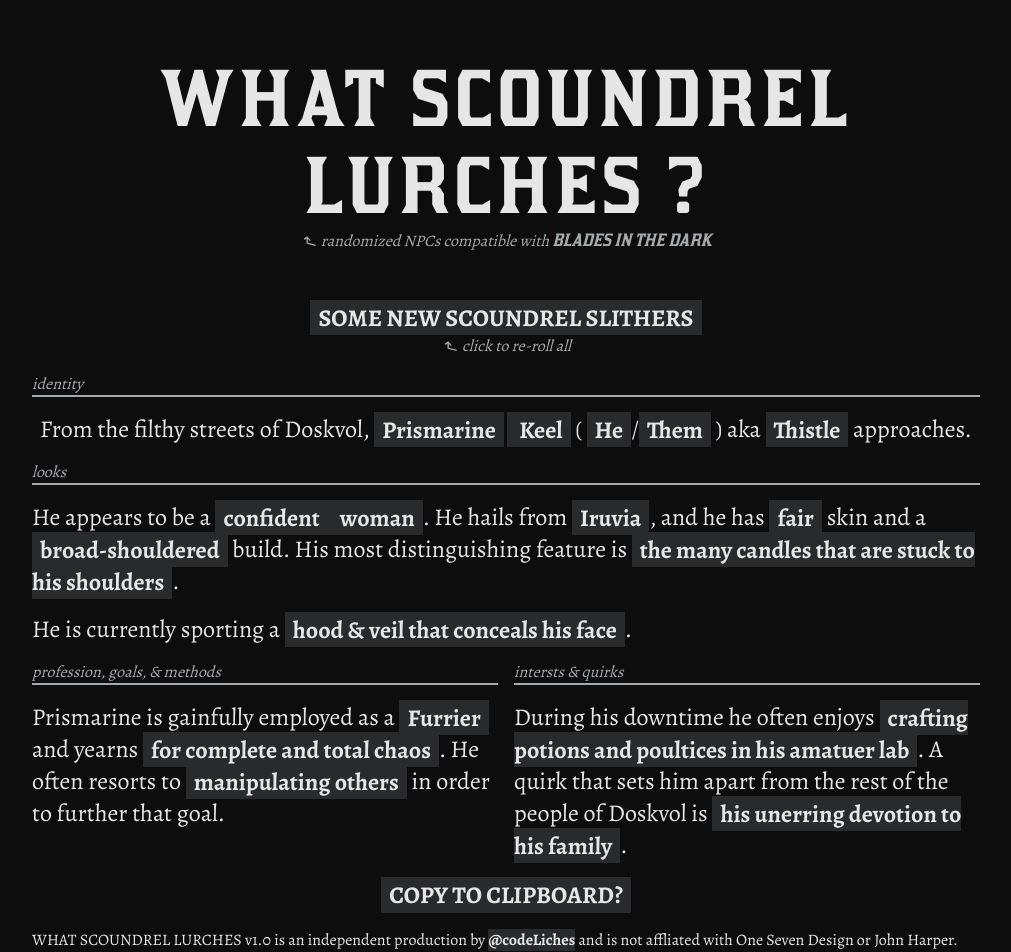
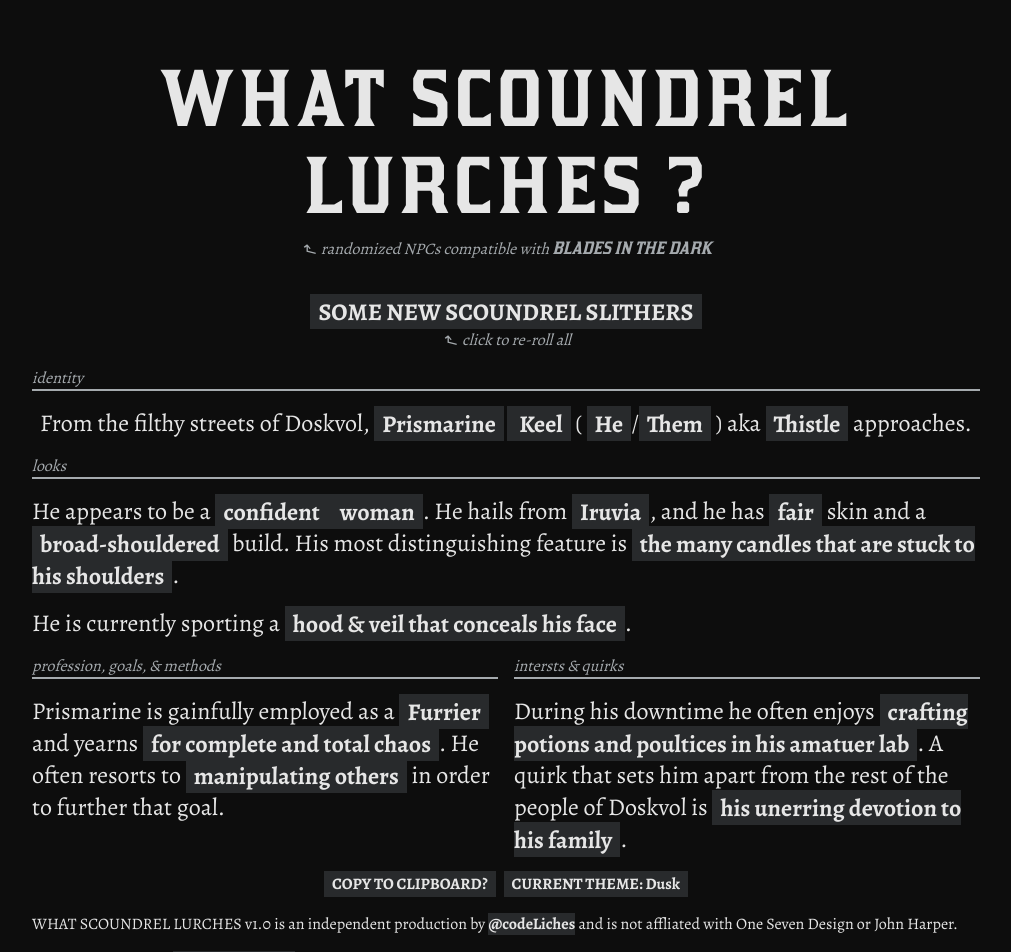
Before and after one commit to artliches/scoundrels, an Angular app: page /scoundrels/ in a window 1280 px wide. Shown: the top 952 px of the page, without its empty margins (134-1145 px from the left). Built offline with nearby package versions, Linux system fonts and the light colour scheme.

Commit message:
Added themes, more horns

```diff
--- /dev/null
+++ b/src/_services/theme.service.ts
@@ -0,0 +1,23 @@
+import { Injectable } from '@angular/core';
+import { BehaviorSubject } from 'rxjs';
+
+@Injectable({
+  providedIn: 'root'
+})
+export class ThemeService {
+    private currThemeId = 0;
+    private theme = new BehaviorSubject('dusk');
+    private themeArray = [
+        'dusk',
+        'pale'
+    ];
+    currentTheme = this.theme.asObservable();
+
+    constructor() { }
+
+    updateTheme() {
+        this.currThemeId = this.currThemeId === this.themeArray.length - 1 ?
+            0 : this.currThemeId + 1;
+        this.theme.next(this.themeArray[this.currThemeId]);
+    }
+}
--- a/src/app/app.component.html
+++ b/src/app/app.component.html
@@ -1,7 +1,9 @@
-<div class="scoundrel-grid">
+<div class="scoundrel-grid {{whatTheme}}">
   <header class="content-info-section">
     <h1 class="kristy-font">WHAT SCOUNDREL LURCHES ?</h1>
-    <em><span class="rotate-arrow">&#8626;</span>randomized NPCs compatible with <span class="kristy-font">BLADES IN THE DARK</span></em>
+    <span>
+      <em><span class="rotate-arrow">&#8626;</span>randomized NPCs compatible with <span class="kristy-font">BLADES IN THE DARK</span></em>
+    </span>
   </header>
 
   <div id="reroll" class="content-info-section">
@@ -62,7 +64,10 @@
   </section>
 
   <section class="flex-column" id="credits">
-    <strong class="clickable center-text" (click)="copyToClipboard()">{{ copied ? 'COPIED TO CLIPBOARD' : 'COPY TO CLIPBOARD?' }}</strong>
+    <span class="credits-button-section">
+      <strong class="clickable center-text" (click)="copyToClipboard()">{{ copied ? 'COPIED TO CLIPBOARD' : 'COPY TO CLIPBOARD?' }}</strong>
+      <strong (click)="swapTheme()" class="clickable center-text">CURRENT THEME: {{ whatTheme | titlecase }}</strong>
+    </span>
     <span>WHAT SCOUNDREL LURCHES v1.0 is an independent production by <strong><a href='https://twitter.com/codeLiches' target="_blank">&#64;codeLiches</a></strong> and is not affliated with One Seven Design or John Harper.</span>
     <span>This work is based on <strong><a target="_blank" href="http://www.bladesinthedark.com/">Blades in the Dark</a></strong>, product of One Seven Design, developed and authored by John Harper, and licensed for our use under the <strong><a target="_blank" href="http://creativecommons.org/licenses/by/3.0/">Creative Commons Attribution 3.0 Unported</a></strong> license.</span>
   </section>
--- a/src/app/app.component.scss
+++ b/src/app/app.component.scss
@@ -60,14 +60,14 @@
         "quirks"
         "credits";
 
-    header {
-        grid-area: header;
-        margin-bottom: 2rem;
-    }
-
     section:not(#credits) {
         place-self: start;
         width: 100%;
+    }
+
+    header {
+        grid-area: header;
+        margin-bottom: 1rem;
     }
 
     #reroll {
@@ -106,6 +106,11 @@
                 background-color: red;
             }
         }
+        .credits-button-section {
+            display: flex;
+            flex-direction: column;
+            gap: 0.5rem;
+        }
     }
 
     .content-info-section {
@@ -121,6 +126,15 @@
     .border-top {
         border-top: 2px solid lighten($blades-grey, 50%);
         padding-top: 1rem;
+    }
+
+    &.pale {
+        em {
+            color: #0d0d0d;
+        }
+        .border-top {
+            border-color: #0d0d0d;
+        }
     }
 
     .flex-row {
@@ -150,6 +164,13 @@
         "looks      looks"
         "goals      quirks"
         "credits    credits";
+
+        section#credits {
+            .credits-button-section {
+                flex-direction: row;
+                place-self: center;
+            }
+        }
     }
     h1 {
         font-size: 4rem;
--- a/src/app/app.component.ts
+++ b/src/app/app.component.ts
@@ -2,20 +2,23 @@
 import { RouterOutlet } from '@angular/router';
 import { ALIAS, BUILD, DISTINGUISH, GOALS, HERITAGE, INTERESTS, LOOK, METHOD, NAMES_FIRST, NAMES_LAST, PROFESSION, PRONOUNS_FIRST, PRONOUNS_LAST, QUIRKS, SKIN_TONE, STYLES, TRAITS, TYCHEROSI } from '../assets/descriptions.constants';
 import { RandomNumberService } from '../_services/random-number.service';
-import { LowerCasePipe } from '@angular/common';
+import { LowerCasePipe, TitleCasePipe } from '@angular/common';
+import { ThemeService } from '../_services/theme.service';
 
 @Component({
   selector: 'app-root',
   standalone: true,
-  imports: [RouterOutlet, LowerCasePipe],
+  imports: [RouterOutlet, LowerCasePipe, TitleCasePipe],
   templateUrl: './app.component.html',
   styleUrl: './app.component.scss'
 })
 export class AppComponent implements OnInit {
   constructor(
     private randomNumber: RandomNumberService,
+    private theme: ThemeService,
   ) {}
 
+  whatTheme: string = 'dusk';
   clipboard: any = '';
   copied: boolean = false;
 
@@ -279,6 +282,20 @@
     return stringToReturn;
   }
 
+  swapTheme() {
+    this.theme.updateTheme();
+    this.theme.currentTheme.subscribe(theme => {
+      this.whatTheme = theme;
+      if (theme === 'pale') {
+        document.body.style.backgroundColor = 'white';
+        document.body.style.color = '#0d0d0d';
+      } else {
+        document.body.style.backgroundColor = 'black';
+        document.body.style.color = '#e6e6e6';
+      }
+    });
+  }
+
   private getRandomNum(array: Array<any>, infoObj: {descrip: string, prevValue: number}) {
     return this.randomNumber.getRandomNumber(0, array.length, infoObj.prevValue);
   }
--- a/src/assets/descriptions.constants.ts
+++ b/src/assets/descriptions.constants.ts
@@ -350,6 +350,13 @@
     'rows of sharp teeth',
     'cat-like ears',
     'dog-like ears',
+    'crown of ten ivory horns',
+    'curling black ram horns',
+    'jagged, glowing lightning shaped horns',
+    'single, pearlescent spiraling horn',
+    'thick, crimson upward facing horns',
+    'sharp, metallic forward facing horns',
+    'sophisticated, glossy swept-back horns'
 ];
 
 export const TRAITS = [
```
